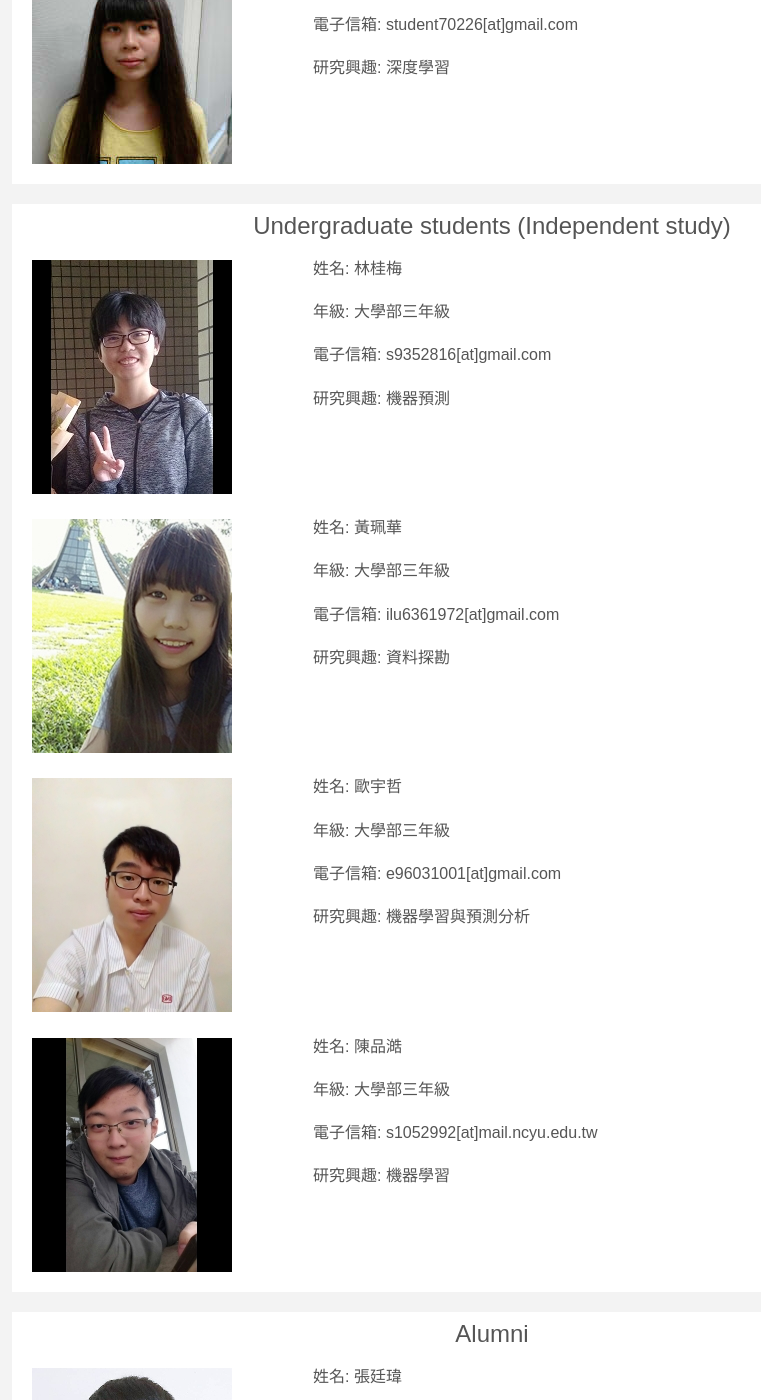
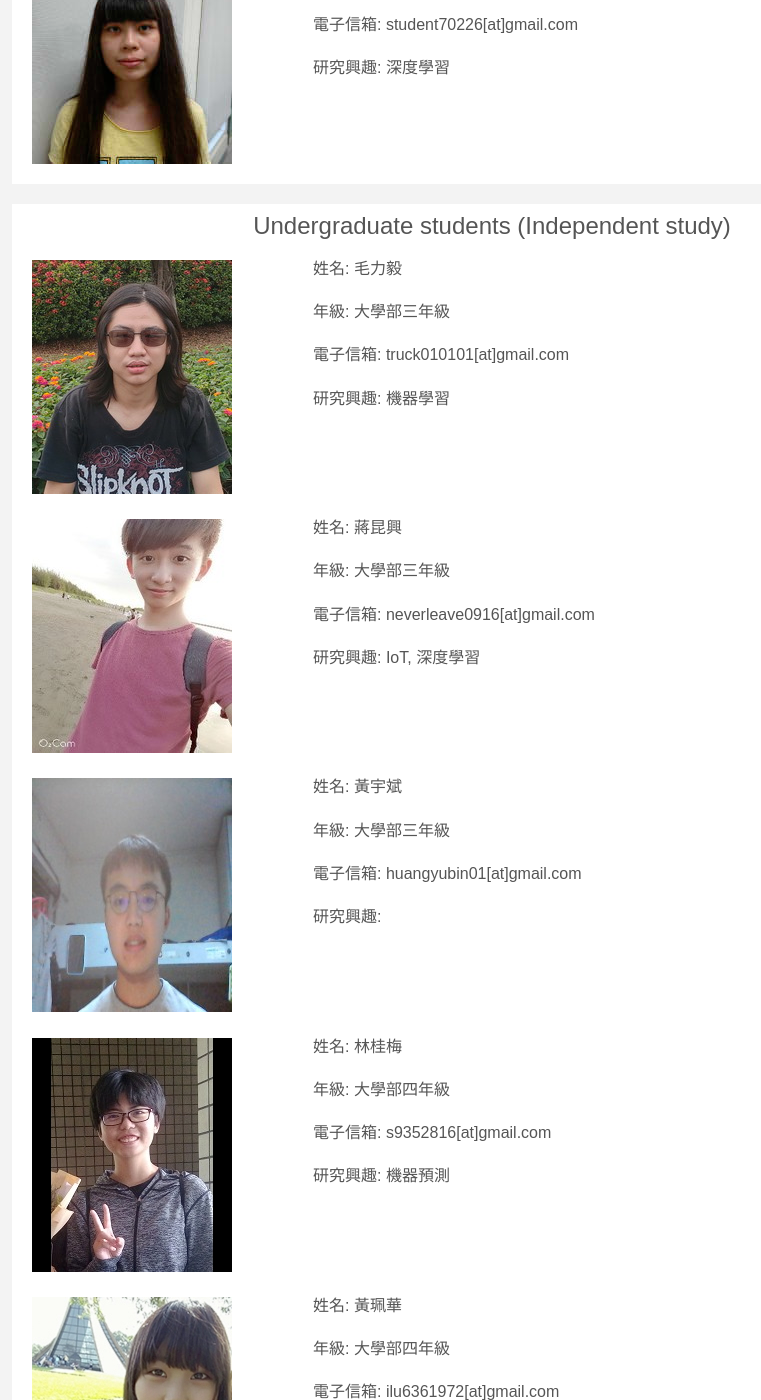
Before and after one commit to ncyu-deep/myblog, a Jekyll site: the page built from lab.md, in a window 1280 px wide and 1400 px high, scrolled down 578 px. Shown: the whole window, without its empty margins (148-909 px from the left). Built offline with Jekyll 4.4.1, drawn with Linux system fonts in a browser that asks for light colours; some web fonts are replaced.

Commit message:
Add Li-Yi Mao, Kun-Hsing Chiang, and Yu-Pin Huang

```diff
--- a/lab.md
+++ b/lab.md
@@ -41,11 +41,54 @@ title: My lab
 
 <h2 style="text-align: center">Undergraduate students (Independent study)</h2>
 
+<img src="Li-Yi.png" align="left" style="margin-top:5px; margin-right:81px" alt="Li-Yi"/>
+
+姓名: 毛力毅
+
+年級: 大學部三年級
+
+電子信箱: truck010101[at]gmail.com
+
+研究興趣: 機器學習
+
+<br/>
+
+<br/>
+
+<img src="Kun-Hsing.png" align="left" style="margin-top:5px; margin-right:81px" alt="Kun-Hsing"/>
+
+姓名: 蔣昆興
+
+年級: 大學部三年級
+
+電子信箱: neverleave0916[at]gmail.com
+
+研究興趣: IoT, 深度學習
+
+<br/>
+
+<br/>
+
+<img src="Yu-Pin.png" align="left" style="margin-top:5px; margin-right:81px" alt="Yu-Pin"/>
+
+姓名: 黃宇斌
+
+年級: 大學部三年級
+
+電子信箱: huangyubin01[at]gmail.com
+
+研究興趣:
+
+<br/>
+
+<br/>
+
+
 <img src="lin.png" align="left" style="margin-top:5px; margin-right:81px" alt="lin"/>
 
 姓名: 林桂梅
 
-年級: 大學部三年級
+年級: 大學部四年級
 
 電子信箱: s9352816[at]gmail.com
 
@@ -59,7 +102,7 @@ title: My lab
 
 姓名: 黃珮華
 
-年級: 大學部三年級
+年級: 大學部四年級
 
 電子信箱: ilu6361972[at]gmail.com
 
@@ -73,7 +116,7 @@ title: My lab
 
 姓名: 歐宇哲
 
-年級: 大學部三年級
+年級: 大學部四年級
 
 電子信箱: e96031001[at]gmail.com
 
@@ -87,7 +130,7 @@ title: My lab
 
 姓名: 陳品澔
 
-年級: 大學部三年級
+年級: 大學部四年級
 
 電子信箱: s1052992[at]mail.ncyu.edu.tw
 
@@ -101,7 +144,7 @@ title: My lab
 
 <h2 style="text-align: center">Alumni</h2>
 
-<img src="tingwei.png" align="left" style="margin-top:5px; margin-right:81px" alt="Jin-Xian"/>
+<img src="tingwei.png" align="left" style="margin-top:5px; margin-right:81px" alt="tingwei"/>
 
 姓名: 張廷瑋
 
```
Also changed, not shown: Kun-Hsing.jpg (added), Kun-Hsing.png (added), Li-Yi.jpg (added), Li-Yi.png (added), Yu-Pin.jpg (added), Yu-Pin.png (added).
